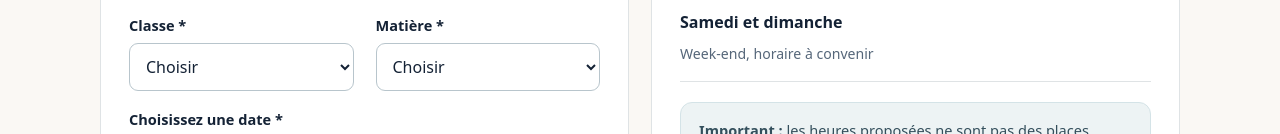
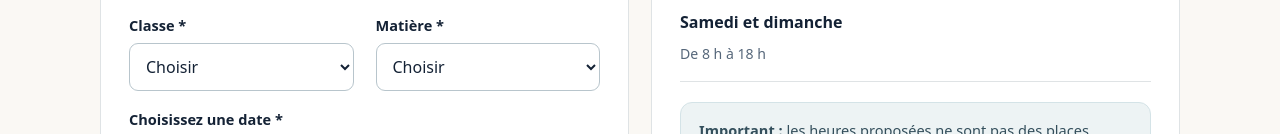
Before and after one commit to bon-point/bon-point, a plain HTML site: page reserver.html in a window 1280 px wide. Shown: the part 772-906 px from the top of the page. Drawn offline with Linux system fonts and the light colour scheme; no server answers.

Commit message:
Bon Point: horaires du weekend fixes de 08:00 a 18:00

```diff
--- a/reserver.html
+++ b/reserver.html
@@ -8,7 +8,7 @@
 <div class="field"><label for="customTime">Autre heure à proposer (facultatif)</label><input id="customTime" type="time" step="1800"><p class="quiet">Les horaires listés sont indicatifs. Une heure différente reste soumise à acceptation.</p></div>
 <div class="field"><label for="other">Précisions facultatives</label><textarea id="other" name="notes" maxlength="450" placeholder="Ex. : besoin de revoir les équations… Évitez toute donnée sensible."></textarea></div>
 <label class="check"><input type="checkbox" name="parent_confirmed" required> Je confirme être parent ou responsable légal et avoir pris connaissance de la <a href="confidentialite.html">politique de confidentialité</a>.</label><div id="humanCheck" class="field" hidden></div><div class="actions"><button class="btn" type="submit">Proposer ce rendez-vous ↗</button></div><p id="bookingStatus" class="status" role="status" aria-live="polite"></p></form></section>
-<aside class="panel"><p class="eyebrow">Disponibilités habituelles</p><h2>Quand réserver avec Bon Point ?</h2><div class="entry"><strong>Lundi, mardi, mercredi, vendredi</strong><span class="quiet">À partir de 18 h</span></div><div class="entry"><strong>Jeudi</strong><span class="quiet">À partir de 13 h 30</span></div><div class="entry"><strong>Samedi et dimanche</strong><span class="quiet">Week-end, horaire à convenir</span></div><div class="notice"><strong>Important :</strong> les heures proposées ne sont pas des places garanties. La réservation devient effective uniquement après confirmation écrite du créneau.</div><h3>Pour une formule payante</h3><p>Nous vérifions d'abord la date, les créneaux du programme et les conditions contractuelles. Ensuite, un lien de paiement individuel pourra être envoyé au responsable légal, lorsque les paiements seront activés.</p><p>Aucun paiement n'est demandé pour proposer une date. Les cours débutent uniquement après les validations nécessaires.</p><a href="diagnostic.html">Préparer un diagnostic scolaire →</a></aside></div><p class="privacy">Les cours demandés moins de 48 heures avant leur début ne sont pas acceptés. Les rappels automatiques au professeur et au parent seront envoyés après confirmation et activation du service de notification.</p></main>
+<aside class="panel"><p class="eyebrow">Disponibilités habituelles</p><h2>Quand réserver avec Bon Point ?</h2><div class="entry"><strong>Lundi, mardi, mercredi, vendredi</strong><span class="quiet">À partir de 18 h</span></div><div class="entry"><strong>Jeudi</strong><span class="quiet">À partir de 13 h 30</span></div><div class="entry"><strong>Samedi et dimanche</strong><span class="quiet">De 8 h à 18 h</span></div><div class="notice"><strong>Important :</strong> les heures proposées ne sont pas des places garanties. La réservation devient effective uniquement après confirmation écrite du créneau.</div><h3>Pour une formule payante</h3><p>Nous vérifions d'abord la date, les créneaux du programme et les conditions contractuelles. Ensuite, un lien de paiement individuel pourra être envoyé au responsable légal, lorsque les paiements seront activés.</p><p>Aucun paiement n'est demandé pour proposer une date. Les cours débutent uniquement après les validations nécessaires.</p><a href="diagnostic.html">Préparer un diagnostic scolaire →</a></aside></div><p class="privacy">Les cours demandés moins de 48 heures avant leur début ne sont pas acceptés. Les rappels automatiques au professeur et au parent seront envoyés après confirmation et activation du service de notification.</p></main>
 <footer><div class="wrap"><a href="index.html">Accueil</a><a href="mentions-legales.html">Mentions légales</a><a href="cgv.html">CGV</a><a href="confidentialite.html">Confidentialité</a></div></footer>
 <script src="config-paiement.js"></script><script src="services.js"></script><script src="calendrier.js"></script><script>
 (function(){
```
